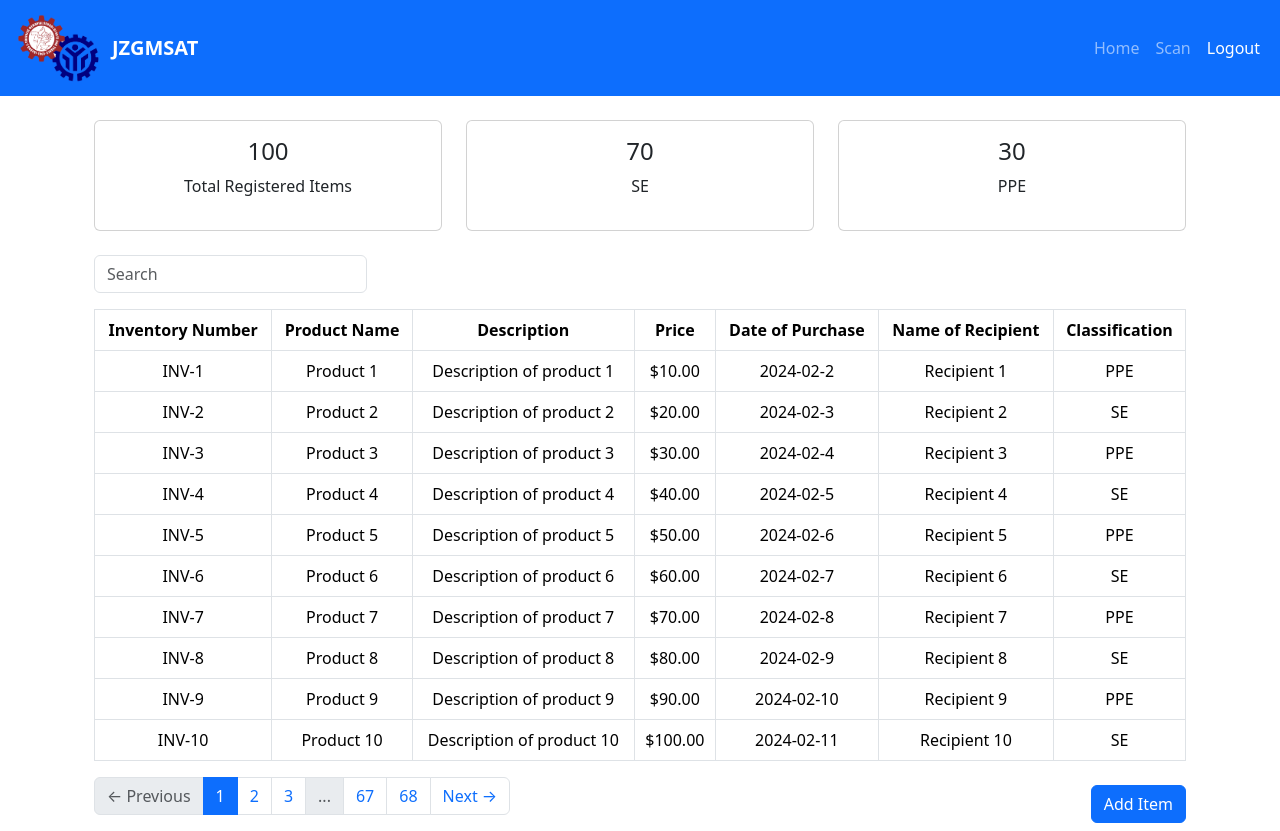
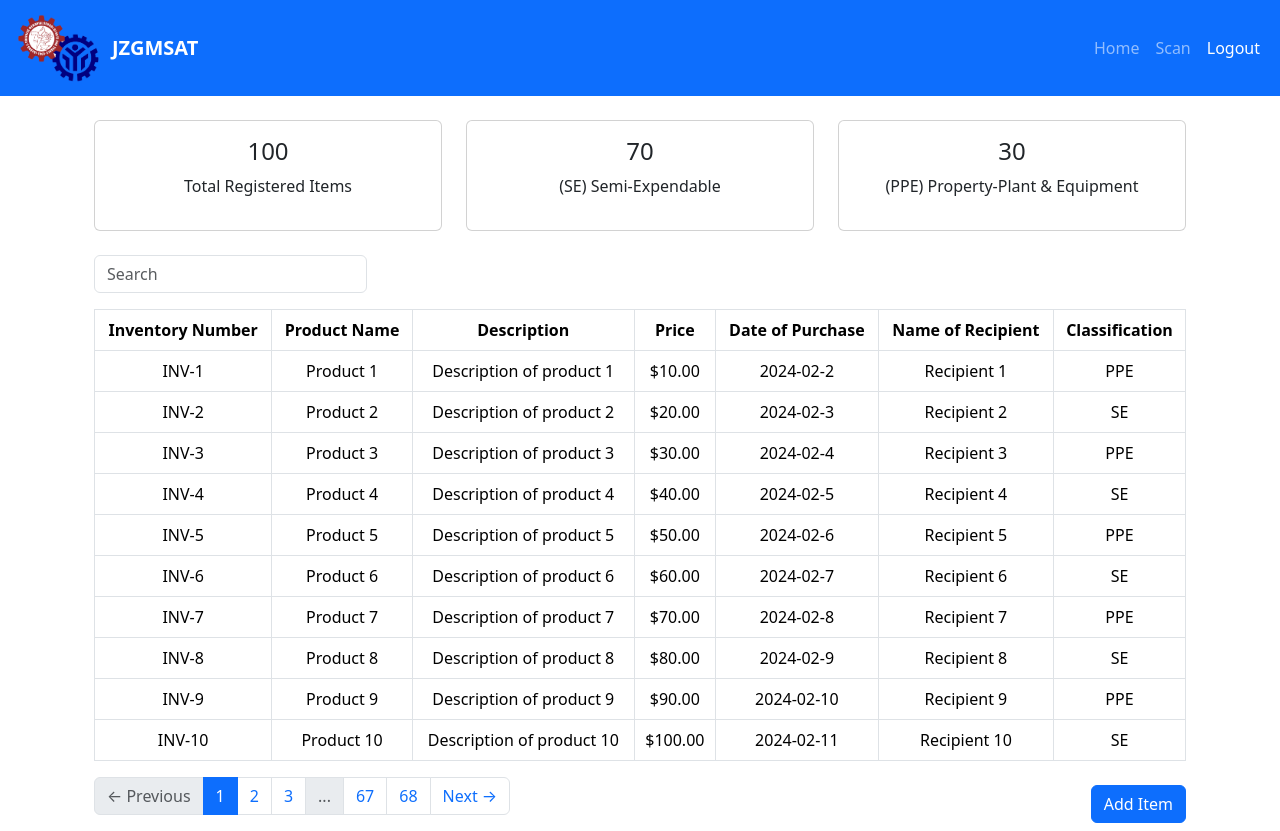
Before and after one commit to OliverQuiroz/TESDA_Inventory-System, a Vue app in the folder client/: page / in a window 1280 px wide. Built offline with nearby package versions, Linux system fonts and the light colour scheme.

Commit message:
Update HomePage.vue

```diff
--- a/client/src/views/HomePage.vue
+++ b/client/src/views/HomePage.vue
@@ -12,14 +12,14 @@
         <div class="card text-center p-3">
           <i class="bi bi-clipboard"></i>
           <h4>70</h4>
-          <p>SE</p>
+          <p> (SE) Semi-Expendable</p>
         </div>
       </div>
       <div class="col-md-4">
         <div class="card text-center p-3">
           <i class="bi bi-clipboard"></i>
           <h4>30</h4>
-          <p>PPE</p>
+          <p> (PPE) Property-Plant & Equipment</p>
         </div>
       </div>
     </div>
```
